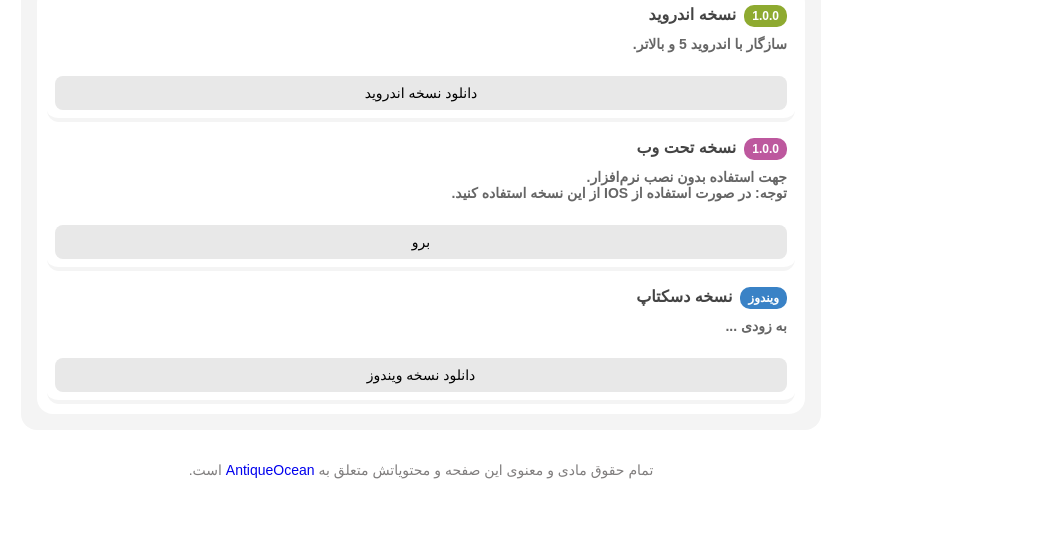
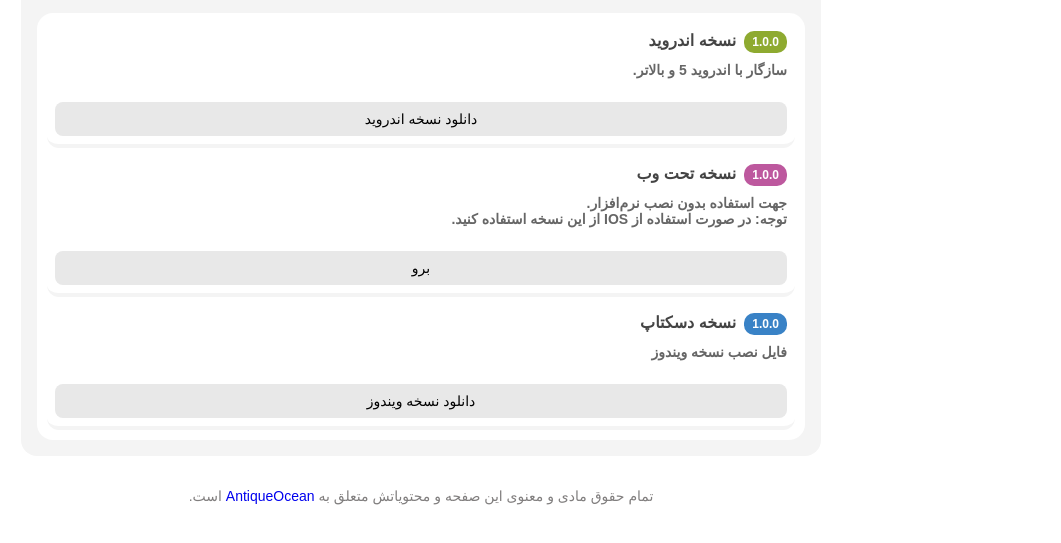
Before and after one commit to AntiqueOcean/-, a plain HTML site: page index.html in a window 1280 px wide. Shown: the part 183-726 px from the top of the page, without its empty margins (219-1280 px from the left). Drawn offline with Linux system fonts and the light colour scheme.

Commit message:
added icon

```diff
--- a/index.html
+++ b/index.html
@@ -5,7 +5,7 @@
     <meta http-equiv="X-UA-Compatible" content="IE=edge">
     <meta name="viewport" content="width=device-width, initial-scale=1.0">
     <title>تبدیل‌یار | تبدیل متن آموزشیار</title>
-
+    <<link rel="icon" href="resources/icon.ico">
     <style>
         body {
             background-color: white;
@@ -176,8 +176,8 @@
             <button style="--accent:#bd589e;" onclick="window.open('https://antiqueocean.github.io/Tabdilyaar.web/', '_blank').focus();">برو</button>
         </div>
         <div class="item">
-            <h1 style="--accent: #3982c6; --content:'ویندوز';">نسخه دسکتاپ</h1>
-            <h2>به زودی ...</h2>
+            <h1 style="--accent: #3982c6; --content:'1.0.0';">نسخه دسکتاپ</h1>
+            <h2>فایل نصب نسخه ویندوز</h2>
             <button onclick="window.open('https://docs.google.com/uc?export=download&id=1N94dJShmZTKcwGM9kTlHzzo3FLcEIfsh/', '_blank').focus();" style="--accent:#3982c6;">دانلود نسخه ویندوز</button>
         </div>
 
```
Also changed, not shown: resources/icon.ico (added).
